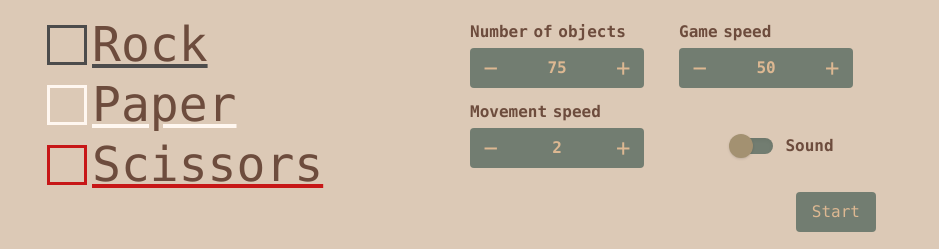
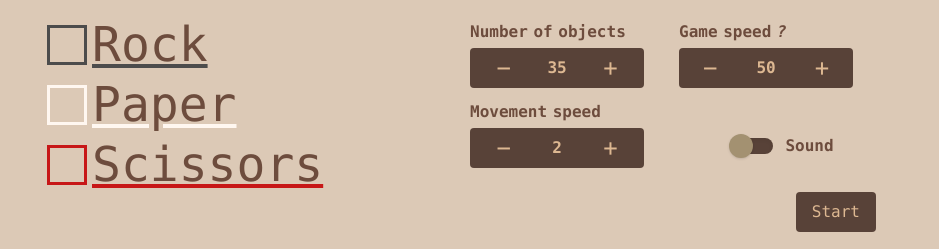
Before and after one commit to NicolasRenault/rock-paper-scissors, a website built with Vite: page index.html in a window 1280 px wide. Shown: the top 249 px of the page, without its empty margins (170-1109 px from the left). Built offline with nearby package versions, Linux system fonts and the light colour scheme.

Commit message:
General improvement based on Chrome's Lighthouse

```diff
--- a/index.html
+++ b/index.html
@@ -2,6 +2,7 @@
 <html lang="en" class="bg-primary text-font font-mono m-0 flex content-center items-center flex-col-reverse">
   <head>
     <meta charset="UTF-8" />
+    <meta name="description" content="Rock Paper Scissors simulator inspired by TikTok @rockpaperscissorsbattle" />
     <meta name="viewport" content="width=device-width, initial-scale=1.0" />
     <meta http-equiv="X-UA-Compatible" content="ie=edge" />
     <link rel="icon" href="/public/icon/RockPaperScissors.ico" />
@@ -20,53 +21,53 @@
       </div>
       <div id="input-container" class="grid grid-cols-2 gap-y-3">
         <!-- Input Number by https://tailwindcomponents.com/component/number-input-counter -->
-        <div class="custom-number-input">
-          <label for="number-of-object" class="w-full text-base font-semibold">Number of objects</label>
+        <div>
+          <label for="number-of-object" class="text-base font-semibold">Number of objects</label>
           <div class="flex flex-row h-10 w-5/6 rounded-lg relative bg-transparent mt-1 text-font-light">
-            <button data-action="decrement" class=" bg-secondary hover: hover:bg-gray-400 h-full w-20 rounded-l cursor-pointer outline-none">
+            <button data-action="decrement" class=" bg-termary h-full w-20 rounded-l cursor-pointer outline-none">
               <span class="m-auto text-2xl font-thin">−</span>
             </button>
-            <input type="number" class="outline-none focus:outline-none text-center w-full bg-secondary font-semibold text-md hover:text-black focus:text-black  md:text-basecursor-default flex items-center" id="number-of-object" name="Number of object" min="1" max="150"></input>
-            <button data-action="increment" class="bg-secondary hover: hover:bg-gray-400 h-full w-20 rounded-r cursor-pointer">
+            <input type="number" class="outline-none focus:outline-none text-center bg-termary font-semibold text-md hover:text-black focus:text-black  md:text-basecursor-default flex items-center" id="number-of-object" name="Number of object" min="1" max="150"></input>
+            <button data-action="increment" class="bg-termary h-full w-20 rounded-r cursor-pointer">
               <span class="m-auto text-2xl font-thin">+</span>
             </button>
           </div>
         </div>
 
         <!-- Input Number by https://tailwindcomponents.com/component/number-input-counter -->
-        <div class="custom-number-input">
-          <label for="game-speed" class="w-full text-base font-semibold">Game speed</label>
+        <div>
+          <label for="game-speed" class="text-base font-semibold">Game speed <i title="Lower is faster">?</i></label>
           <div class="flex flex-row h-10 w-5/6 rounded-lg relative bg-transparent mt-1 text-font-light">
-            <button data-action="decrement" class=" bg-secondary hover: hover:bg-gray-400 h-full w-20 rounded-l cursor-pointer outline-none">
+            <button data-action="decrement" class=" bg-termary h-full w-20 rounded-l cursor-pointer outline-none">
               <span class="m-auto text-2xl font-thin">−</span>
             </button>
-            <input type="number" class="outline-none focus:outline-none text-center w-full bg-secondary font-semibold text-md hover:text-black focus:text-black  md:text-basecursor-default flex items-center" id="game-speed" name="Game speed" min="1" max="1000"></input>
-            <button data-action="increment" class="bg-secondary hover: hover:bg-gray-400 h-full w-20 rounded-r cursor-pointer">
+            <input type="number" class="outline-none focus:outline-none text-center bg-termary font-semibold text-md hover:text-black focus:text-black  md:text-basecursor-default flex items-center" id="game-speed" name="Game speed" min="1" max="1000"></input>
+            <button data-action="increment" class="bg-termary h-full w-20 rounded-r cursor-pointer">
               <span class="m-auto text-2xl font-thin">+</span>
             </button>
           </div>
         </div>
 
         <!-- Input Number by https://tailwindcomponents.com/component/number-input-counter -->
-        <div class="custom-number-input">
-          <label for="game-speed" class="w-full text-base font-semibold">Movement speed</label>
+        <div>
+          <label for="movement-speed" class="text-base font-semibold">Movement speed</label>
           <div class="flex flex-row h-10 w-5/6 rounded-lg relative bg-transparent mt-1 text-font-light">
-            <button data-action="decrement" class=" bg-secondary hover: hover:bg-gray-400 h-full w-20 rounded-l cursor-pointer outline-none">
+            <button data-action="decrement" class=" bg-termary h-full w-20 rounded-l cursor-pointer outline-none">
               <span class="m-auto text-2xl font-thin">−</span>
             </button>
-            <input type="number" class="outline-none focus:outline-none text-center w-full bg-secondary font-semibold text-md hover:text-black focus:text-black  md:text-basecursor-default flex items-center" id="movement-speed" name="Movement speed" min="1" max="100"></input>
-            <button data-action="increment" class="bg-secondary hover: hover:bg-gray-400 h-full w-20 rounded-r cursor-pointer">
+            <input type="number" class="outline-none focus:outline-none text-center bg-termary font-semibold text-md hover:text-black focus:text-black  md:text-basecursor-default flex items-center" id="movement-speed" name="Movement speed" min="1" max="100"></input>
+            <button data-action="increment" class="bg-termary h-full w-20 rounded-r cursor-pointer">
               <span class="m-auto text-2xl font-thin">+</span>
             </button>
           </div>
         </div>
 
           <!-- Checkbox by https://codepen.io/lhermann/pen/EBGZRZ -->
-        <div class="flex items-center justify-center w-full translate-y-3">
+        <div class="flex items-center justify-center w-full translate-y-3 ">
           <label for="play-sound" class="flex items-center cursor-pointer">
             <div class="relative">
               <input id="play-sound" name="Play sound" type="checkbox" class="sr-only" />
-              <div class="w-10 h-4 bg-secondary rounded-full shadow-inner"></div>
+              <div class="w-10 h-4 bg-termary rounded-full shadow-inner hover:bg-termary-light"></div>
               <div class="dot absolute w-6 h-6 bg-primary-dark rounded-full shadow -left-1 -top-1 transition"></div>
             </div>
             <div class="ml-3 font-semibold">
@@ -77,7 +78,7 @@
 
         <!-- Button by https://codepen.io/mohammadrezaii/pen/xxXXMmp -->
         <div class="col-start-2 flex items-center justify-end pt-3 pr-3">
-          <button id="game-button" class="max-w-fit bg-secondary text-font-light py-2 px-4 rounded transition duration-75 hover:bg-secondary-light hover:text-font" disabled>Start</button>
+          <button id="game-button" class="max-w-fit bg-termary text-font-light py-2 px-4 rounded transition duration-75 hover:bg-termary-light" disabled>Start</button>
         </div>
       </div>
     </section>
--- a/main.js
+++ b/main.js
@@ -15,7 +15,7 @@ let playing = false;
 let finished = false;
 
 
-let numberOfObject = (window.innerWidth > 768) ? 75 : 50;
+let numberOfObject = (window.innerWidth > 768) ? 35 : 20;
 let gameSpeed = 50;
 let movementSpeed = 2;
 let playSound = false;
--- a/style.css
+++ b/style.css
@@ -49,7 +49,7 @@ label {
 
 /* Checkbox by https://codepen.io/lhermann/pen/EBGZRZ */
 input:checked ~ .dot {
-    @apply bg-secondary-light;
+    @apply bg-secondary;
     transform: translateX(100%);
 }
 
--- a/tailwind.config.cjs
+++ b/tailwind.config.cjs
@@ -10,7 +10,10 @@ module.exports = {
         'primary': 'rgb(220, 201, 182)',
         'primary-dark': 'rgb(163, 145, 113)',
         'secondary': 'rgb(114, 125, 113)',
+        'secondary-dark': 'rgb(63, 66, 56)',
         'secondary-light': 'rgb(171, 196, 171)',
+        'termary': 'rgb(88, 66, 56)',
+        'termary-light': 'rgb(100, 66, 56)',
         'font': 'rgb(109, 76, 61)',
         'font-light': 'rgb(221, 184, 146)',
         'rock': 'rgb(76, 76, 76)',
```
